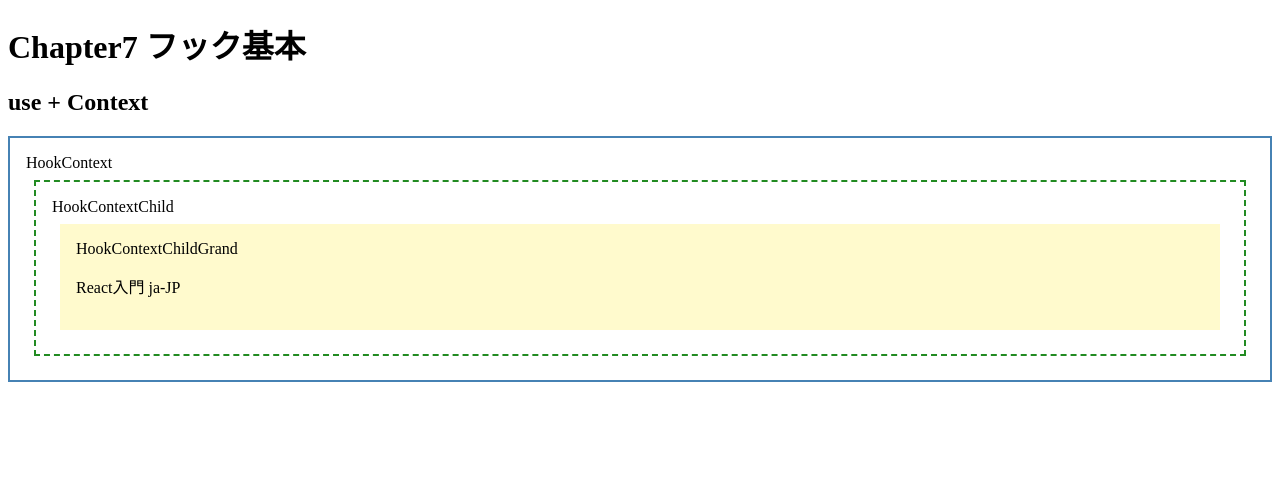
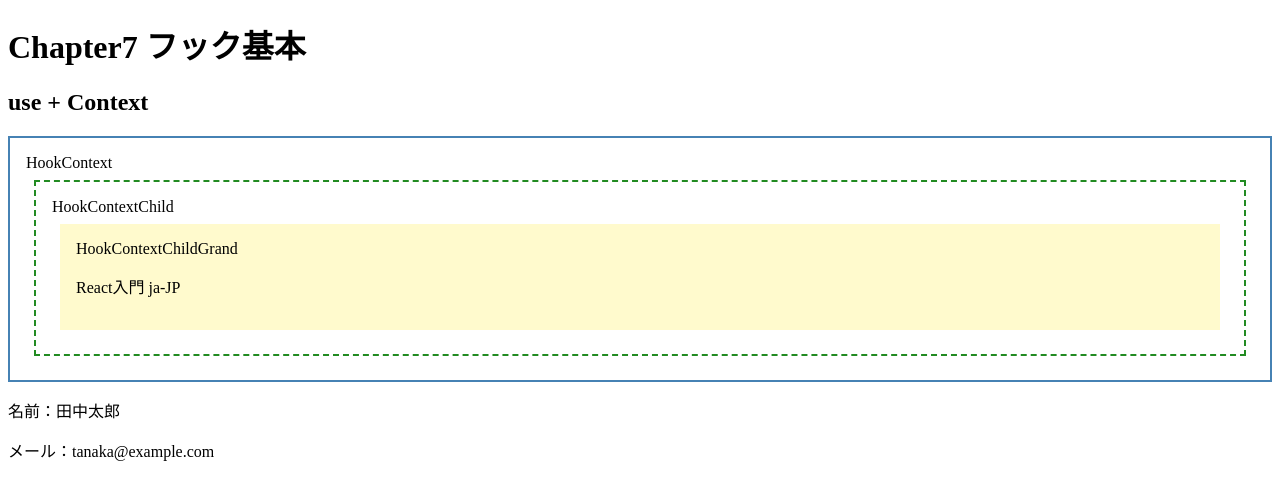
Before and after one commit to studio02-sannomiya/vite-study, a React (Vite) app: page / in a window 1280 px wide. Shown: the top 500 px of the page. Built offline with nearby package versions, Linux system fonts and the light colour scheme.

Commit message:
use関数とContextの練習問題を実施

```diff
--- a/src/App.jsx
+++ b/src/App.jsx
@@ -1,5 +1,12 @@
 import './App.css'
 import HookContext from './components/HookContext/HookContext'
+import UserProfile from './components/UserProfile/UserProfile';
+import UserContext from './context/UserContext';
+
+const user = {
+  name: "田中太郎",
+  email: "tanaka@example.com",
+};
 
 // Reactで扱うコンポーネント（関数）の名前はパスカルケース
 // パスカルケースというのは頭文字が大文字で書く書き方
@@ -13,6 +20,11 @@ function App() {
       <h2>use + Context</h2>
 
       <HookContext />
+
+      <UserContext value={user}>
+        <UserProfile />
+      </UserContext>
+
     </>
   )
 }
--- /dev/null
+++ b/src/components/UserProfile/UserProfile.jsx
@@ -0,0 +1,14 @@
+import { use } from "react"
+import UserContext from "../../context/UserContext";
+
+export default function UserProfile() {
+
+    const { name, email } = use(UserContext);
+
+    return (
+        <div>
+            <p>名前：{name}</p>
+            <p>メール：{email}</p>
+        </div>
+    )
+}
--- /dev/null
+++ b/src/context/UserContext.js
@@ -0,0 +1,5 @@
+import { createContext } from "react";
+
+// コンテキストの作成
+const UserContext = createContext(null);
+export default UserContext;
```
